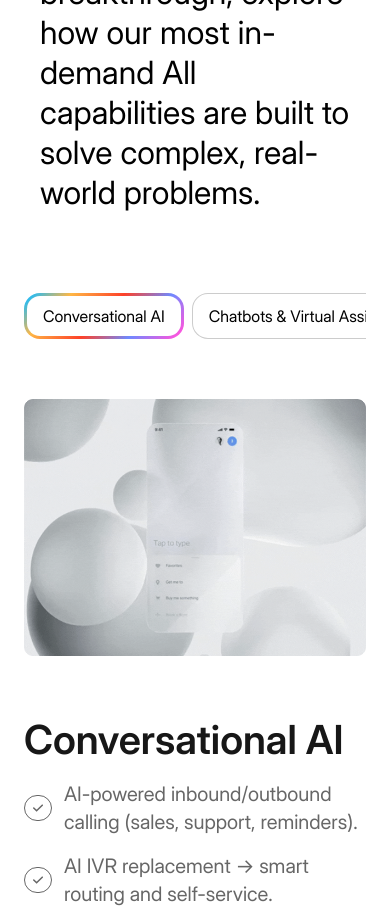
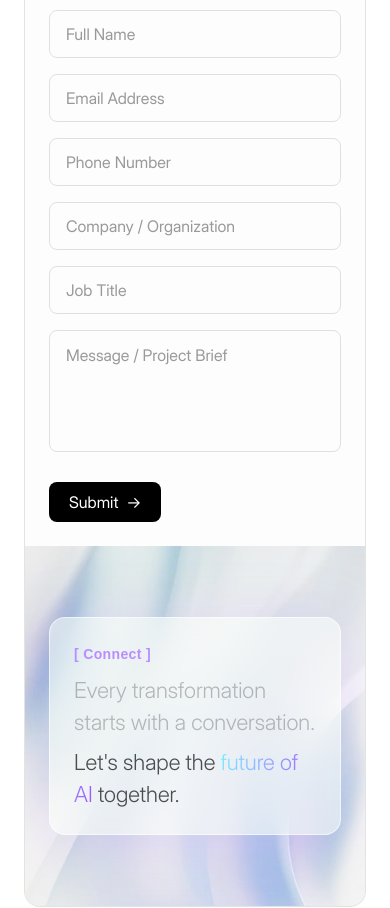
Before and after one commit to zucolservices/zucolai-client, a Next.js app: page /contact-us in a window 390 px wide. Shown: the part 960-1868 px from the top of the page. Built offline with nearby package versions, Linux system fonts and the light colour scheme.

Commit message:
conatct page fixed

```diff
--- a/src/app/contact-us/page.tsx
+++ b/src/app/contact-us/page.tsx
@@ -9,6 +9,7 @@ import PowerSection from '@/components/PagesComp/Services/PowerSection';
 import OfferProcess from '@/components/PagesComp/Services/OfferProcess';
 import CaseStudy from '@/components/PagesComp/Services/CaseStudy';
 import ContactHeroSection from '@/components/contact-us/ContactHeroSection';
+import ContactFormSection from '@/components/contact-us/FormSection';
 
 const page = () => {
 
@@ -18,11 +19,8 @@ const page = () => {
       <main>
         <Header />
         <ContactHeroSection />
-        <OurServices />
-        <TabsCards />
-        <PowerSection />
-        <OfferProcess />
-        <CaseStudy />
+      <ContactFormSection />
+
       </main>
       <DarkFooter />
     </div>
--- a/src/components/DarkFooter.tsx
+++ b/src/components/DarkFooter.tsx
@@ -78,15 +78,15 @@ export default function DarkFooter() {
                   }}
                 />
               </div>
-              <button className="relative px-12 sm:px-14 md:px-22 py-6 sm:py-8 bg-transparent border-2 border-[#BA8DFF]/70 overflow-hidden transition-all duration-500 group-hover:border-[#BA8DFF] group-hover:shadow-[0_0_400px_40px_rgba(186,141,255,0.9)] group-hover:scale-105">
-                <span className="relative z-10 text-xl sm:text-2xl font-light text-[#BA8DFF] group-hover:text-white transition-colors duration-500">
+              <button className="relative  rounded-[8px] px-12 sm:px-14 md:px-[40px]  bg-transparent border-2 border-[#BA8DFF] overflow-hidden transition-all duration-500 group-hover:border-[#BA8DFF] group-hover:shadow-[0_0_400px_40px_rgba(186,141,255,0.9)] group-hover:scale-105  h-[96px]">
+                <span className="relative z-10 text-xl sm:text-[40px] font-light text-[#CEA8FF] group-hover:text-white transition-colors duration-500">
                   Let&apos;s Get Started
                 </span>
               </button>
               {/* Animated subtitle text */}
               <AnimatePresence>
                 <motion.div
-                  className="absolute -bottom-5 left-1/2 transform -translate-x-1/2 opacity-0 group-hover:opacity-100 pointer-events-none"
+                  className="absolute -bottom-1 left-1/2 transform -translate-x-1/2 opacity-0 group-hover:opacity-100 pointer-events-none"
                   initial={{ opacity: 0, y: 10, scale: 0.8 }}
                   animate={{
                     opacity: isHovered ? 1 : 0,
--- a/src/components/HeroSection.tsx
+++ b/src/components/HeroSection.tsx
@@ -3,9 +3,9 @@ import Image from "next/image";
 
 export default function HeroSection() {
   return (
-    <section className="relative min-h-screen flex items-end lg:items-center overflow-hidden border-b border-gray-200 rounded-t-none md:rounded-t-2xl rounded-b-2xl">
+    <section className="relative h-screen bg-black lg:h-[90vh] flex items-end lg:items-center overflow-hidden border-b border-gray-200 rounded-t-none md:rounded-t-2xl rounded-b-2xl">
       <video
-        className="absolute top-0 left-0 w-full h-full object-cover scale-[1.5] md:scale-125 lg:scale-100"
+        className="absolute top-0 right-0 w-[100%] h-full object-cover "
         src="/backgrounds/hero.mp4"
         autoPlay
         loop
--- a/src/components/contact-us/ContactHeroSection.tsx
+++ b/src/components/contact-us/ContactHeroSection.tsx
@@ -12,11 +12,11 @@ export default function ContactHeroSection() {
                     {/* LEFT CONTENT */}
                     <div className="lg:w-[60%] lg:h-screen justify-center flex flex-col px-[16.5px] py-8 lg:py-0 lg:px-[80px]">
                         <HeadingPurple title="[ Contact Us ]" />
-        <h1 className="text-[32px] lg:text-[40px] lg:text-[44px] font-light leading-[40px] lg:leading-[48px] lg:leading-[52px] text-[#FDFDFD] mb-4 lg:mb-6 tracking-[-0.02em] font-['Inter Display']">
-          Let's Build the Future of AI Together
+                        <h1 className="text-[32px] md:text-[40px] lg:text-[44px] font-light leading-[40px] md:leading-[48px] lg:leading-[52px] text-[#FDFDFD] mb-4 md:mb-6 tracking-[-0.02em] font-['Inter Display']">
+                            Let&apos;s Build the Future of AI Together
                         </h1>
                         <p className="font-light text-base sm:text-[18px] lg:text-[18px] leading-relaxed tracking-[-0.01em] text-gray-300/80 max-w-[560px]">
-          Have a project in mind? Want to learn how our AI solutions can solve your business challenges? We'd love to hear from you. Our experts are here to guide you every step of the way.
+                            Have a project in mind? Want to learn how our AI solutions can solve your business challenges? We&apos;d love to hear from you. Our experts are here to guide you every step of the way.
                         </p>
                     </div>
 
--- /dev/null
+++ b/src/components/contact-us/FormSection.tsx
@@ -0,0 +1,47 @@
+import HeadingPurple from "@/components/HeadingPurple";
+
+export default function ContactFormSection() {
+    return (
+        <section className="min-h-[678px] relative lg:py-10  py-10 px-6 lg:px-0">
+            <div className="bg-[#FDFDFD] rounded-[16px] min-h-[678px] max-w-6xl mx-auto border-[#0000001A] border-[1px] flex flex-col lg:flex-row overflow-hidden">
+
+                <div className="w-full lg:w-1/2 p-6 sm:p-8 lg:p-10 lg:px-[96px] lg:py-[92px]">
+                    <h2 className="text-[28px] sm:text-[32px] lg:text-[36px] font-light leading-[36px] sm:leading-[40px] lg:leading-[44px] text-[#0A0A0A] mb-6 tracking-[-0.02em] font-['Inter Display']">Get in touch</h2>
+
+                    <form className="space-y-4">
+                        <div className="grid grid-cols-1 sm:grid-cols-2 gap-4">
+                            <input type="text" placeholder="Full Name" className="h-12 rounded-[8px] border border-[#E0E0E0] px-4 text-[#0A0A0A] placeholder:text-[#999999] outline-none focus:border-black/40" />
+                            <input type="email" placeholder="Email Address" className="h-12 rounded-[8px] border border-[#E0E0E0] px-4 text-[#0A0A0A] placeholder:text-[#999999] outline-none focus:border-black/40" />
+                        </div>
+                        <input type="tel" placeholder="Phone Number" className="w-full h-12 rounded-[8px] border border-[#E0E0E0] px-4 text-[#0A0A0A] placeholder:text-[#999999] outline-none focus:border-black/40" />
+                        <input type="text" placeholder="Company / Organization" className="w-full h-12 rounded-[8px] border border-[#E0E0E0] px-4 text-[#0A0A0A] placeholder:text-[#999999] outline-none focus:border-black/40" />
+                        <input type="text" placeholder="Job Title" className="w-full h-12 rounded-[8px] border border-[#E0E0E0] px-4 text-[#0A0A0A] placeholder:text-[#999999] outline-none focus:border-black/40" />
+                        <textarea placeholder="Message / Project Brief" rows={4} className="w-full rounded-[8px] border border-[#E0E0E0] px-4 py-3 text-[#0A0A0A] placeholder:text-[#999999] outline-none focus:border-black/40 resize-none" />
+
+                        <button type="submit" className="mt-2 inline-flex items-center gap-2 bg-black text-white px-5 h-10 rounded-[8px] hover:bg-black/90 transition">
+                            Submit
+                            <span className="inline-block translate-x-0 group-hover:translate-x-0">→</span>
+                        </button>
+                    </form>
+                </div>
+
+                <div className="w-full lg:w-1/2 relative">
+                    <div className="bg-[url('/backgrounds/contact-form.png')] bg-no-repeat bg-cover bg-center h-full min-h-[360px] w-full">
+                        <div className="absolute inset-0 flex items-center justify-center p-6 sm:p-8">
+                            <div className="backdrop-blur-lg bg-white/50 rounded-[16px] border border-white/60 shadow-[0_8px_60px_rgba(186,141,255,0.25)] max-w-[520px] w-full p-6 sm:p-8">
+                                <HeadingPurple title="[ Connect ]" />
+                                <p className="mt-2 text-[22px] sm:text-[38px] leading-[32px] sm:leading-[48px] text-[#00000040] font-light">
+                                    Every transformation starts with a conversation.
+                                </p>
+                                <p className="mt-2 text-[22px] sm:text-[38px] leading-[32px] sm:leading-[48px] text-[#050505B2] font-light">
+                                    Let&apos;s shape the <span className="bg-gradient-to-r from-[#79E9FF] to-[#9D58FF] bg-clip-text text-transparent">future of AI</span> together.
+                                </p>
+                            </div>
+                        </div>
+                    </div>
+                </div>
+            </div>
+        </section>
+
+    );
+}
```
Also changed, not shown: src/components/PagesComp/Services/HeroSection.tsx (+9 -3 lines), public/backgrounds/contact-form.png (added). Lines whose indentation alone changed are shown as unchanged.
